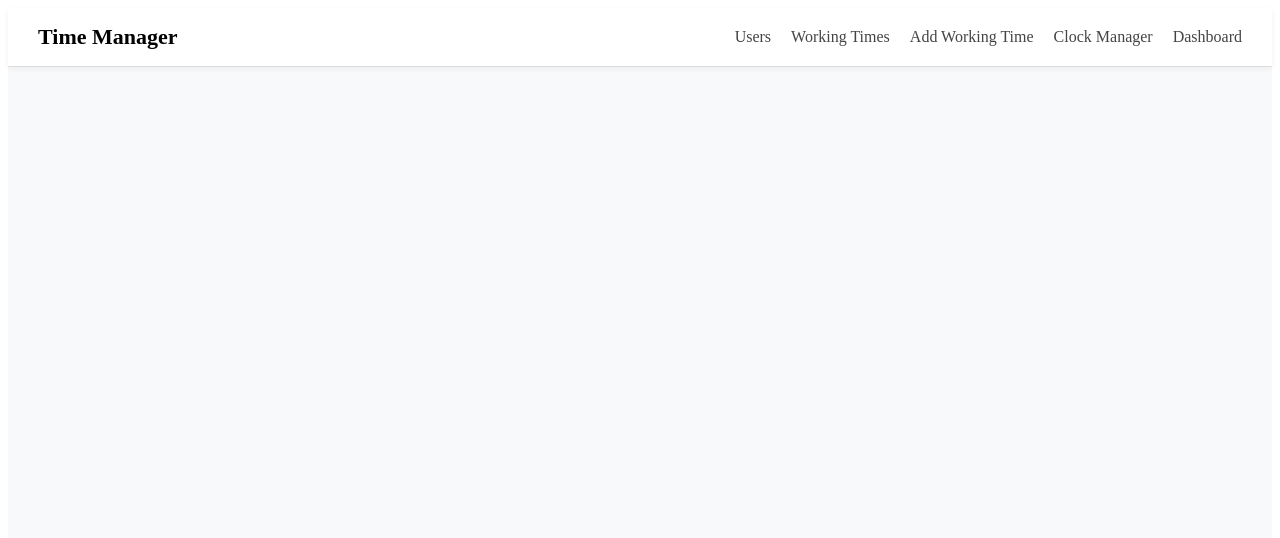
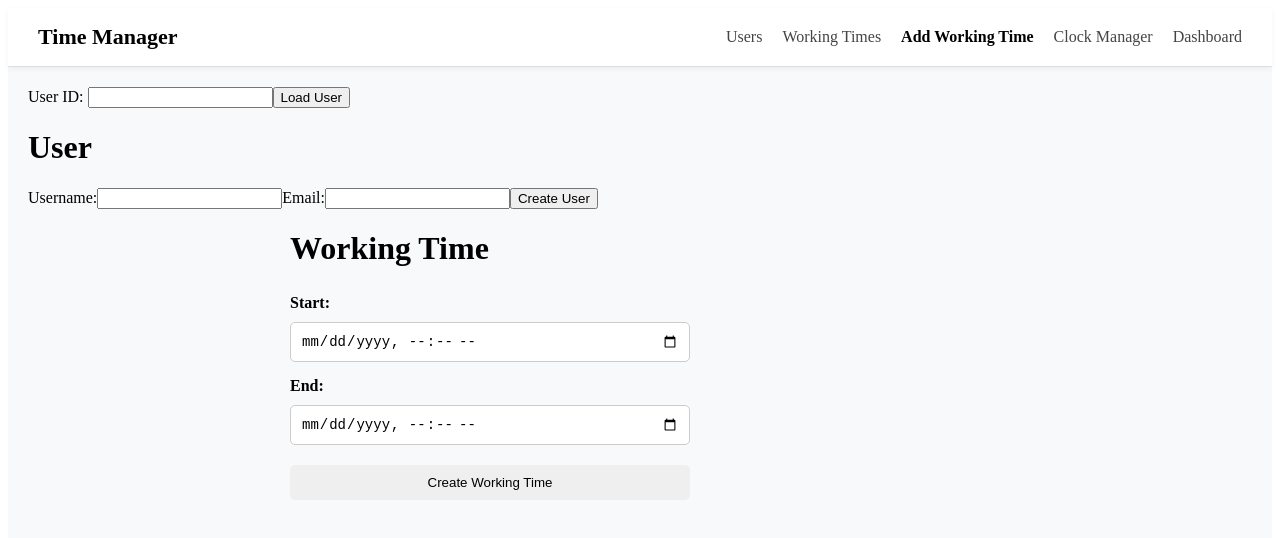
Before and after one commit to epitech-A-W-Y/time_manager, a Vue app in the folder frontend/: page /workingTime/1 in a window 1280 px wide. Shown: the top 538 px of the page. Built offline with nearby package versions, Linux system fonts and the light colour scheme.

Commit message:
Complete Theme 2 frontend fixes

```diff
--- a/frontend/src/App.vue
+++ b/frontend/src/App.vue
@@ -7,18 +7,49 @@
 
       <div class="nav-links">
         <router-link to="/user">Users</router-link>
-        <router-link to="/workingTimes/1">Working Times</router-link>
-        <router-link to="/workingTime">Add Working Time</router-link>
-        <router-link to="/clockManager">Clock Manager</router-link>
-        <router-link to="/charts">Dashboard</router-link>
+
+        <router-link :to="`/workingTimes/${userId}`">
+          Working Times
+        </router-link>
+
+        <router-link :to="`/workingTime/${userId}`">
+          Add Working Time
+        </router-link>
+
+        <router-link :to="`/clock/${userId}`">
+          Clock Manager
+        </router-link>
+
+        <router-link :to="`/chartManager/${userId}`">
+          Dashboard
+        </router-link>
       </div>
     </nav>
 
     <main class="main-content">
+      <User v-if="$route.path !== '/user'" />
       <router-view />
     </main>
   </div>
 </template>
+
+<script>
+import User from './components/User.vue'
+
+export default {
+  name: 'App',
+
+  components: {
+    User
+  },
+
+  data() {
+    return {
+      userId: 1
+    }
+  }
+}
+</script>
 
 <style scoped>
 .app {
--- a/frontend/src/components/User.vue
+++ b/frontend/src/components/User.vue
@@ -1,5 +1,20 @@
 <template>
   <div>
+  <label>
+  User ID:
+  <input
+    v-model="userId"
+    type="number"
+    min="1"
+  />
+
+  <button
+    type="button"
+    @click="getUser(userId)"
+  >
+    Load User
+  </button>
+</label>
     <h1>User</h1>
 
     <form @submit.prevent="saveUser">
@@ -48,6 +63,7 @@ export default {
 
 data() {
   return {
+    userId: '',
     user: {
       id: null,
       username: '',
@@ -56,7 +72,6 @@ export default {
     message: ''
   }
 },
-
   methods: {
     async createUser() {
       try {
@@ -97,10 +112,8 @@ export default {
     const response = await axios.patch(
       `/api/users/${this.user.id}`,
       {
-            user: {
         username: this.user.username,
         email: this.user.email
-            }
       }
     )
 
--- a/frontend/src/components/WorkingTime.vue
+++ b/frontend/src/components/WorkingTime.vue
@@ -1,51 +1,51 @@
 <template>
-  <div>
+  <div class="working-time">
     <h1>Working Time</h1>
 
     <form @submit.prevent="saveWorkingTime">
-      <label>User ID:</label>
+      <label for="start">Start:</label>
       <input
-        v-model="userID"
-        type="text"
-        required
-      />
-
-      <label>Start:</label>
-      <input
+        id="start"
         v-model="workingTime.start"
         type="datetime-local"
         required
       />
 
-      <label>End:</label>
+      <label for="end">End:</label>
       <input
+        id="end"
         v-model="workingTime.end"
         type="datetime-local"
         required
       />
 
       <button type="submit">
-        {{ workingTime.id ? 'Update Working Time' : 'Create Working Time' }}
+        {{ isEditing ? 'Update Working Time' : 'Create Working Time' }}
       </button>
     </form>
 
-    <div v-if="workingTime.id">
+    <div v-if="workingTime.id" class="current-working-time">
       <h2>Current Working Time</h2>
 
-      <p>ID: {{ workingTime.id }}</p>
-      <p>Start: {{ workingTime.start }}</p>
-      <p>End: {{ workingTime.end }}</p>
+      <p><strong>ID:</strong> {{ workingTime.id }}</p>
+      <p><strong>Start:</strong> {{ workingTime.start }}</p>
+      <p><strong>End:</strong> {{ workingTime.end }}</p>
 
-      <button @click="deleteWorkingTime">
+      <button
+        type="button"
+        class="delete-button"
+        @click="deleteWorkingTime"
+      >
         Delete Working Time
       </button>
     </div>
 
-    <p v-if="message">
+    <p v-if="message" class="message">
       {{ message }}
     </p>
   </div>
 </template>
+
 <script>
 import axios from 'axios'
 
@@ -54,7 +54,6 @@ export default {
 
   data() {
     return {
-      userID: '',
       workingTime: {
         id: null,
         start: '',
@@ -64,15 +63,56 @@ export default {
     }
   },
 
+  computed: {
+    userId() {
+      return this.$route.params.userid
+    },
+
+    workingTimeId() {
+      return this.$route.params.workingtimeid
+    },
+
+    isEditing() {
+      return !!this.workingTimeId
+    }
+  },
+
   methods: {
     formatDateTime(dateTime) {
-      return new Date(dateTime).toISOString()
+      if (!dateTime) {
+        return null
+      }
+
+      return dateTime.replace('T', ' ') + ':00'
+    },
+
+    async getWorkingTime() {
+      try {
+        const response = await axios.get(
+          `/api/workingtime/${this.userId}/${this.workingTimeId}`
+        )
+
+        const data = response.data.data
+
+        this.workingTime = {
+          id: data.id,
+          start: data.start ? data.start.slice(0, 16) : '',
+          end: data.end ? data.end.slice(0, 16) : ''
+        }
+      } catch (error) {
+        console.error(error)
+
+        this.message =
+          error.response?.data?.message ||
+          error.message ||
+          'Error getting working time.'
+      }
     },
 
     async createWorkingTime() {
       try {
         const response = await axios.post(
-          `/api/workingtime/${this.userID}`,
+          `/api/workingtime/${this.userId}`,
           {
             workingtime: {
               start: this.formatDateTime(this.workingTime.start),
@@ -85,6 +125,7 @@ export default {
         this.message = 'Working time created successfully!'
       } catch (error) {
         console.error(error)
+
         this.message =
           error.response?.data?.message ||
           error.message ||
@@ -95,12 +136,10 @@ export default {
     async updateWorkingTime() {
       try {
         const response = await axios.put(
-          `/api/workingtime/${this.workingTime.id}`,
+          `/api/workingtime/${this.workingTimeId}`,
           {
-            workingtime: {
-              start: this.formatDateTime(this.workingTime.start),
-              end: this.formatDateTime(this.workingTime.end)
-            }
+            start: this.formatDateTime(this.workingTime.start),
+            end: this.formatDateTime(this.workingTime.end)
           }
         )
 
@@ -108,6 +147,7 @@ export default {
         this.message = 'Working time updated successfully!'
       } catch (error) {
         console.error(error)
+
         this.message =
           error.response?.data?.message ||
           error.message ||
@@ -118,7 +158,7 @@ export default {
     async deleteWorkingTime() {
       try {
         await axios.delete(
-          `/api/workingtime/${this.workingTime.id}`
+          `/api/workingtime/${this.workingTimeId}`
         )
 
         this.workingTime = {
@@ -130,6 +170,7 @@ export default {
         this.message = 'Working time deleted successfully!'
       } catch (error) {
         console.error(error)
+
         this.message =
           error.response?.data?.message ||
           error.message ||
@@ -138,12 +179,74 @@ export default {
     },
 
     saveWorkingTime() {
-      if (this.workingTime.id) {
+      if (this.isEditing) {
         this.updateWorkingTime()
       } else {
         this.createWorkingTime()
       }
     }
+  },
+
+  mounted() {
+    if (this.isEditing) {
+      this.getWorkingTime()
+    }
   }
 }
 </script>
+
+<style scoped>
+.working-time {
+  max-width: 700px;
+  margin: 0 auto;
+}
+
+form {
+  display: flex;
+  flex-direction: column;
+  gap: 10px;
+  max-width: 400px;
+  margin-bottom: 30px;
+}
+
+label {
+  font-weight: bold;
+  margin-top: 5px;
+}
+
+input {
+  padding: 10px;
+  border: 1px solid #ccc;
+  border-radius: 5px;
+  font-size: 14px;
+}
+
+button {
+  padding: 10px 15px;
+  margin-top: 10px;
+  border: none;
+  border-radius: 5px;
+  cursor: pointer;
+}
+
+.current-working-time {
+  padding: 20px;
+  border: 1px solid #ddd;
+  border-radius: 8px;
+  background: white;
+}
+
+.current-working-time p {
+  margin: 10px 0;
+}
+
+.delete-button {
+  background: #dc3545;
+  color: white;
+}
+
+.message {
+  margin-top: 20px;
+  font-weight: bold;
+}
+</style>
--- a/frontend/src/components/WorkingTimes.vue
+++ b/frontend/src/components/WorkingTimes.vue
@@ -2,7 +2,9 @@
   <div>
     <h1>Working Times</h1>
 
-    <p>User ID: {{ userID }}</p>
+    <p>
+      User ID: {{ userID }}
+    </p>
 
     <button @click="getWorkingTimes">
       Refresh
@@ -19,16 +21,36 @@
     <div v-if="workingTimes.length > 0">
       <h2>Recorded Working Times</h2>
 
-      <ul>
-        <li
-          v-for="workingTime in workingTimes"
-          :key="workingTime.id"
-        >
-          <p>ID: {{ workingTime.id }}</p>
-          <p>Start: {{ workingTime.start }}</p>
-          <p>End: {{ workingTime.end }}</p>
-        </li>
-      </ul>
+      <table>
+        <thead>
+          <tr>
+            <th>ID</th>
+            <th>Start</th>
+            <th>End</th>
+            <th>Duration</th>
+            <th>Action</th>
+          </tr>
+        </thead>
+
+        <tbody>
+          <tr
+            v-for="workingTime in workingTimes"
+            :key="workingTime.id"
+          >
+            <td>{{ workingTime.id }}</td>
+            <td>{{ formatDateTime(workingTime.start) }}</td>
+            <td>{{ formatDateTime(workingTime.end) }}</td>
+            <td>{{ getDuration(workingTime) }}</td>
+            <td>
+  <router-link
+    :to="`/workingTime/${userID}/${workingTime.id}`"
+  >
+    Edit
+  </router-link>
+</td>
+          </tr>
+        </tbody>
+      </table>
     </div>
 
     <p v-else-if="!loading && !message">
@@ -68,11 +90,9 @@ export default {
           `/api/workingtime/${this.userID}`
         )
 
-        console.log('API RESPONSE:', response.data)
-
         this.workingTimes = response.data.data
       } catch (error) {
-        console.error('ERROR:', error)
+        console.error(error)
 
         this.message =
           error.response?.data?.message ||
@@ -81,6 +101,28 @@ export default {
       } finally {
         this.loading = false
       }
+    },
+
+    formatDateTime(dateTime) {
+      if (!dateTime) {
+        return '-'
+      }
+
+      return dateTime.replace('T', ' ').replace('Z', '')
+    },
+
+    getDuration(workingTime) {
+      if (!workingTime.start || !workingTime.end) {
+        return '-'
+      }
+
+      const start = new Date(workingTime.start)
+      const end = new Date(workingTime.end)
+
+      const duration =
+        (end - start) / (1000 * 60 * 60)
+
+      return `${duration.toFixed(2)} hours`
     }
   },
 
--- a/frontend/src/router/index.js
+++ b/frontend/src/router/index.js
@@ -1,4 +1,5 @@
 import { createRouter, createWebHistory } from 'vue-router'
+
 import User from '../components/User.vue'
 import WorkingTimes from '../components/WorkingTimes.vue'
 import WorkingTime from '../components/WorkingTime.vue'
@@ -14,24 +15,34 @@ const router = createRouter({
       name: 'User',
       component: User
     },
+
     {
       path: '/workingTimes/:userID',
       name: 'WorkingTimes',
       component: WorkingTimes,
       props: true
     },
+
     {
-      path: '/workingTime',
-      name: 'WorkingTime',
+      path: '/workingTime/:userid',
+      name: 'WorkingTimeCreate',
       component: WorkingTime
     },
+
     {
-      path: '/clockManager',
+      path: '/workingTime/:userid/:workingtimeid',
+      name: 'WorkingTimeEdit',
+      component: WorkingTime
+    },
+
+    {
+      path: '/clock/:userid',
       name: 'ClockManager',
       component: ClockManager
     },
+
     {
-      path: '/charts',
+      path: '/chartManager/:userid',
       name: 'ChartManager',
       component: ChartManager
     }
```
Lines whose indentation alone changed are shown as unchanged.
